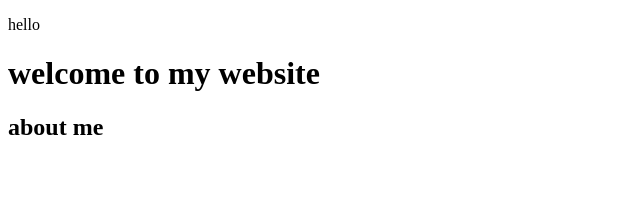
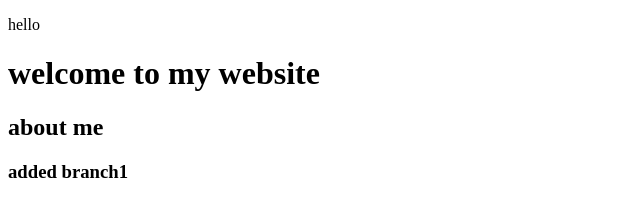
Before and after one commit to Jiya-garg08/MERN_G09, a plain HTML site: page first.html in a window 1280 px wide. Shown: the whole page, without its empty margins (0-640 px from the left). Drawn offline with Linux system fonts and the light colour scheme.

Commit message:
added branch1

```diff
--- a/first.html
+++ b/first.html
@@ -9,5 +9,6 @@
     <p>hello</p>
     <h1>welcome to my website</h1>
     <h2>about me</h2>
+    <h3>added branch1</h3>
 </body>
 </html>
```
